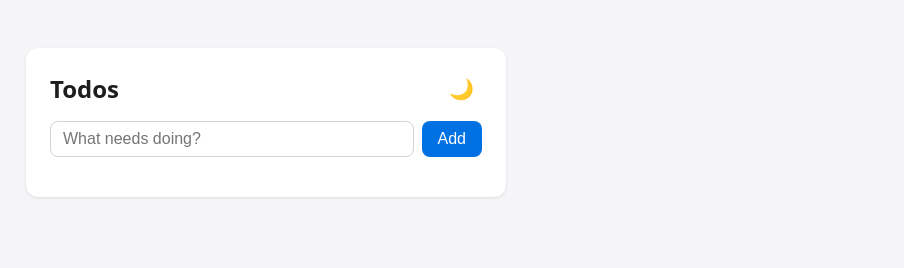
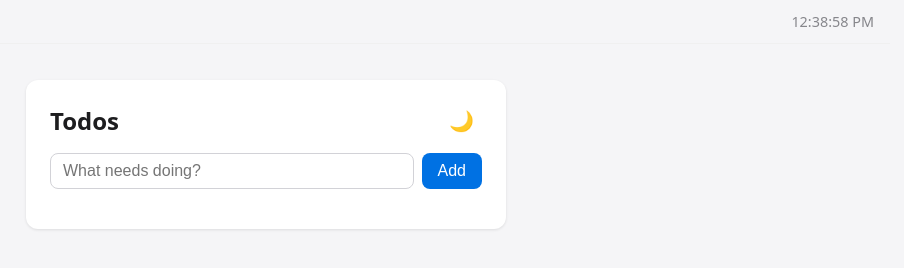
Before and after one commit to self-en/example-app, a plain HTML site: page frontend/index.html in a window 1280 px wide. Shown: the whole page, without its empty margins (374-1278 px from the left). Drawn offline with Linux system fonts and the light colour scheme; no server answers.

Commit message:
Add top bar with live clock on the right
Co-Authored-By: Claude Sonnet 5 <noreply@anthropic.com>

```diff
--- a/frontend/app.js
+++ b/frontend/app.js
@@ -2,6 +2,14 @@ const listEl = document.getElementById('todo-list');
 const formEl = document.getElementById('todo-form');
 const inputEl = document.getElementById('todo-input');
 const themeToggleEl = document.getElementById('theme-toggle');
+const clockEl = document.getElementById('clock');
+
+function updateClock() {
+  clockEl.textContent = new Date().toLocaleTimeString();
+}
+
+updateClock();
+setInterval(updateClock, 1000);
 
 function applyTheme(theme) {
   document.documentElement.setAttribute('data-theme', theme);
--- a/frontend/index.html
+++ b/frontend/index.html
@@ -7,6 +7,9 @@
   <link rel="stylesheet" href="style.css" />
 </head>
 <body>
+  <div id="top-bar">
+    <span id="clock"></span>
+  </div>
   <main>
     <div class="header-row">
       <h1>Todos</h1>
--- a/frontend/style.css
+++ b/frontend/style.css
@@ -60,13 +60,25 @@ body {
   margin: 0;
   min-height: 100vh;
   display: flex;
-  justify-content: center;
-  align-items: flex-start;
-  padding: 3rem 1rem;
+  flex-direction: column;
+  align-items: center;
+  padding: 0 1rem 3rem;
   background: var(--bg);
   font-family: system-ui, -apple-system, sans-serif;
   color: var(--text);
   transition: background 0.2s, color 0.2s;
+}
+
+#top-bar {
+  width: 100%;
+  display: flex;
+  justify-content: flex-end;
+  padding: 0.75rem 1rem;
+  margin-bottom: 2.25rem;
+  border-bottom: 1px solid var(--border-subtle);
+  color: var(--text-muted);
+  font-size: 0.9rem;
+  font-variant-numeric: tabular-nums;
 }
 
 main {
```
